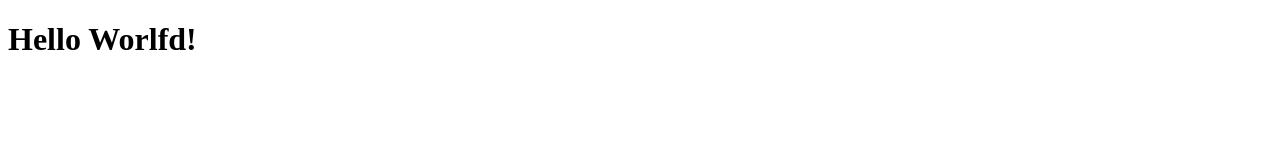
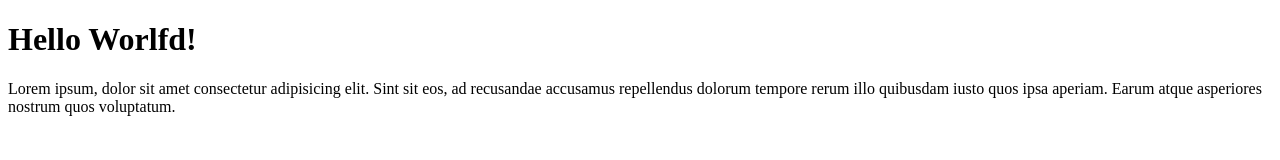
Before and after one commit to difahanan/diff-git-test, a plain HTML site: page index.html in a window 1280 px wide. Drawn offline with Linux system fonts and the light colour scheme.

Commit message:
menambahkan paragraf

```diff
--- a/index.html
+++ b/index.html
@@ -8,5 +8,6 @@
 </head>
 <body>
     <h1>Hello Worlfd!</h1>
+    <p>Lorem ipsum, dolor sit amet consectetur adipisicing elit. Sint sit eos, ad recusandae accusamus repellendus dolorum tempore rerum illo quibusdam iusto quos ipsa aperiam. Earum atque asperiores nostrum quos voluptatum.</p>
 </body>
 </html>
```
